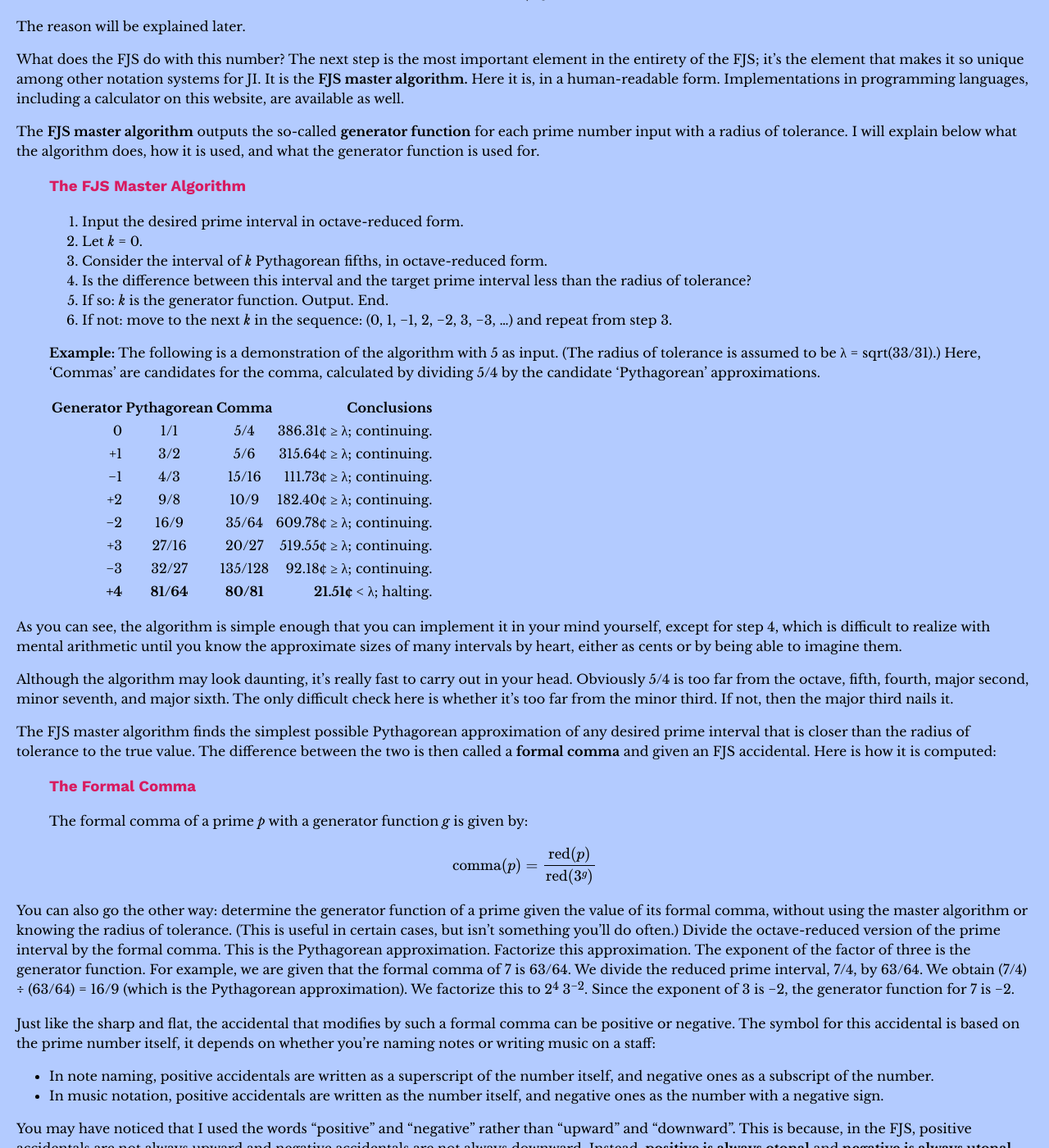
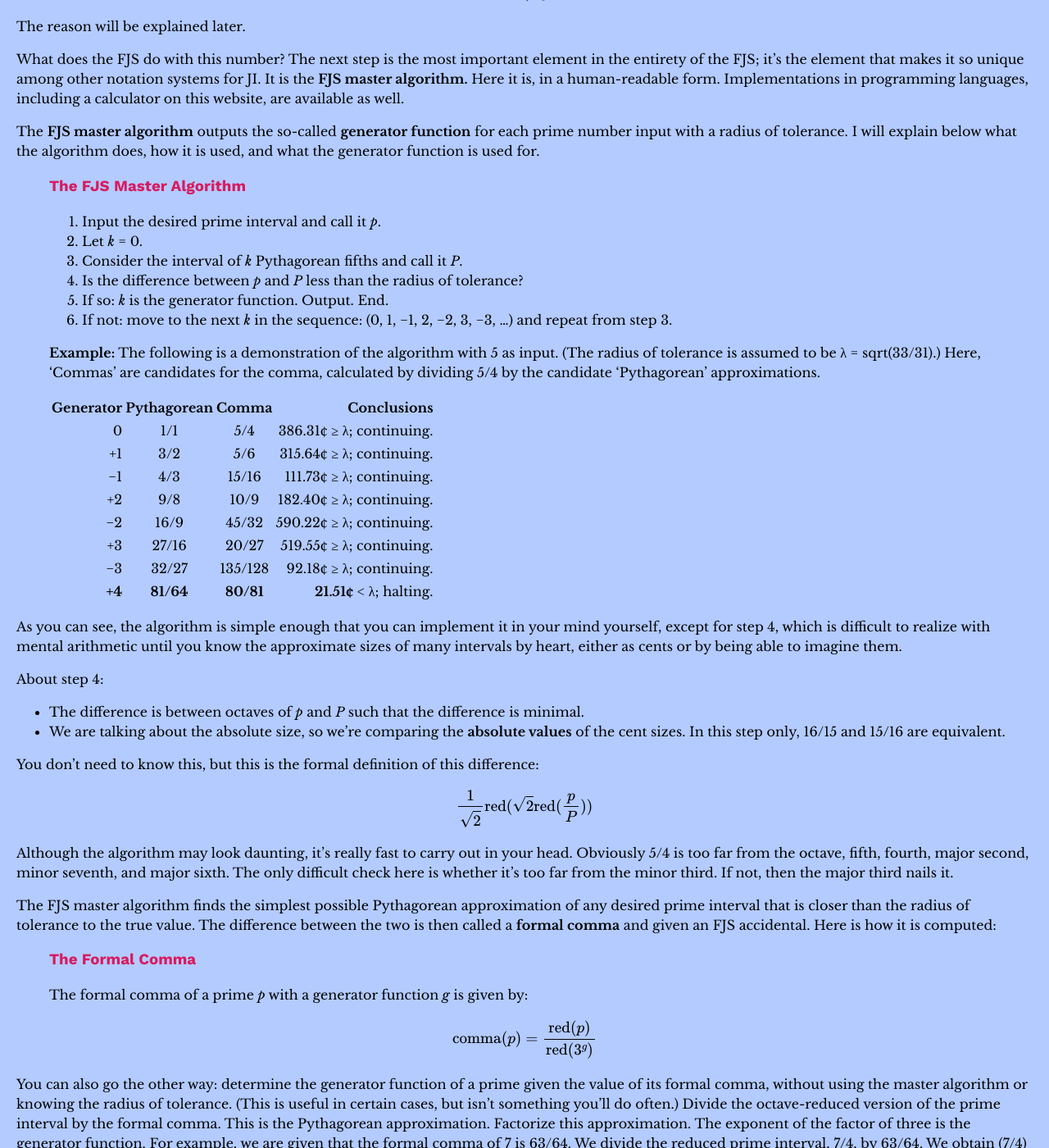
Before and after one commit to misotanni/misotanni.github.io, a Jekyll site: the page built from fjs/en/crash.md, in a window 1280 px wide and 1400 px high, scrolled down 5099 px. Shown: the whole window at 82% size. Built offline with Jekyll 4.4.1, drawn with Linux system fonts in a browser that asks for light colours; our own code applies the rules of GitHub Pages for plain Markdown files; formulas are drawn with MathJax 3.

Commit message:
vital change to crash course

```diff
--- a/fjs/en/crash.md
+++ b/fjs/en/crash.md
@@ -169,10 +169,10 @@ The **FJS master algorithm** outputs the so-called **generator function** for ea
 
 > ### The FJS Master Algorithm
 >
-> 1. Input the desired prime interval in octave-reduced form.
+> 1. Input the desired prime interval and call it *p*.
 > 2. Let *k* = 0.
-> 3. Consider the interval of *k* Pythagorean fifths, in octave-reduced form.
-> 4. Is the difference between this interval and the target prime interval less than the radius of tolerance?
+> 3. Consider the interval of *k* Pythagorean fifths and call it *P*.
+> 4. Is the difference between *p* and *P* less than the radius of tolerance?
 > 5. If so: *k* is the generator function. Output. End.
 > 6. If not: move to the next *k* in the sequence: (0, 1, −1, 2, −2, 3, −3, ...) and repeat from step 3.
 >
@@ -184,12 +184,21 @@ The **FJS master algorithm** outputs the so-called **generator function** for ea
 > |      +1   |     3/2     |    5/6    |  315.64¢   ≥ λ; continuing. |
 > |      −1   |     4/3     |   15/16   |  111.73¢   ≥ λ; continuing. |
 > |      +2   |     9/8     |   10/9    |  182.40¢   ≥ λ; continuing. |
-> |      −2   |    16/9     |   35/64   |  609.78¢   ≥ λ; continuing. |
+> |      −2   |    16/9     |   45/32   |  590.22¢   ≥ λ; continuing. |
 > |      +3   |    27/16    |   20/27   |  519.55¢   ≥ λ; continuing. |
 > |      −3   |    32/27    |  135/128  |   92.18¢   ≥ λ; continuing. |
 > |    **+4** |  **81/64**  | **80/81** | **21.51¢** < λ; halting.    |
 
 As you can see, the algorithm is simple enough that you can implement it in your mind yourself, except for step 4, which is difficult to realize with mental arithmetic until you know the approximate sizes of many intervals by heart, either as cents or by being able to imagine them.
+
+About step 4:
+
+- The difference is between octaves of *p* and *P* such that the difference is minimal.
+- We are talking about the absolute size, so we're comparing the **absolute values** of the cent sizes. In this step only, 16/15 and 15/16 are equivalent.
+
+You don't need to know this, but this is the formal definition of this difference:
+
+$$\frac{1}{\sqrt{2}} \text{red}(\sqrt{2} \text{red}(\frac{p}{P}))$$
 
 Although the algorithm may look daunting, it's really fast to carry out in your head. Obviously 5/4 is too far from the octave, fifth, fourth, major second, minor seventh, and major sixth. The only difficult check here is whether it's too far from the minor third. If not, then the major third nails it.
 
```
